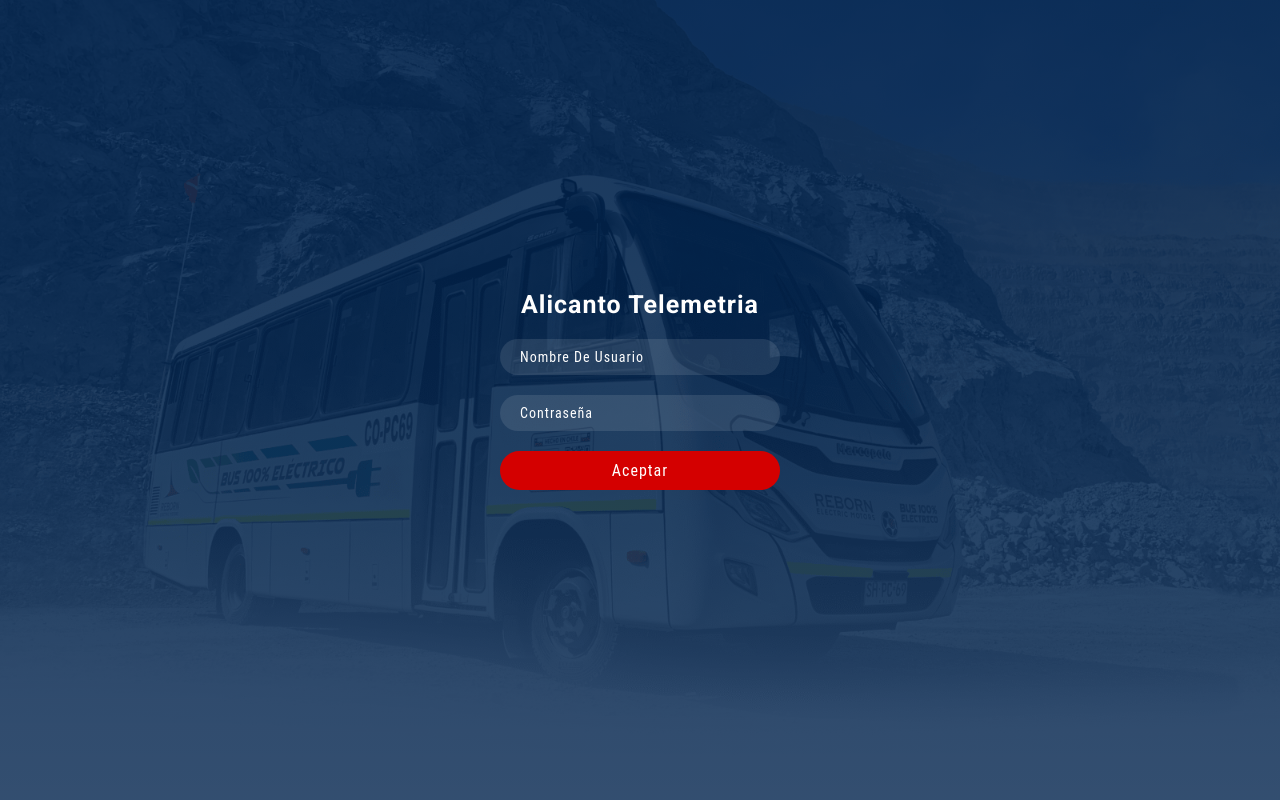
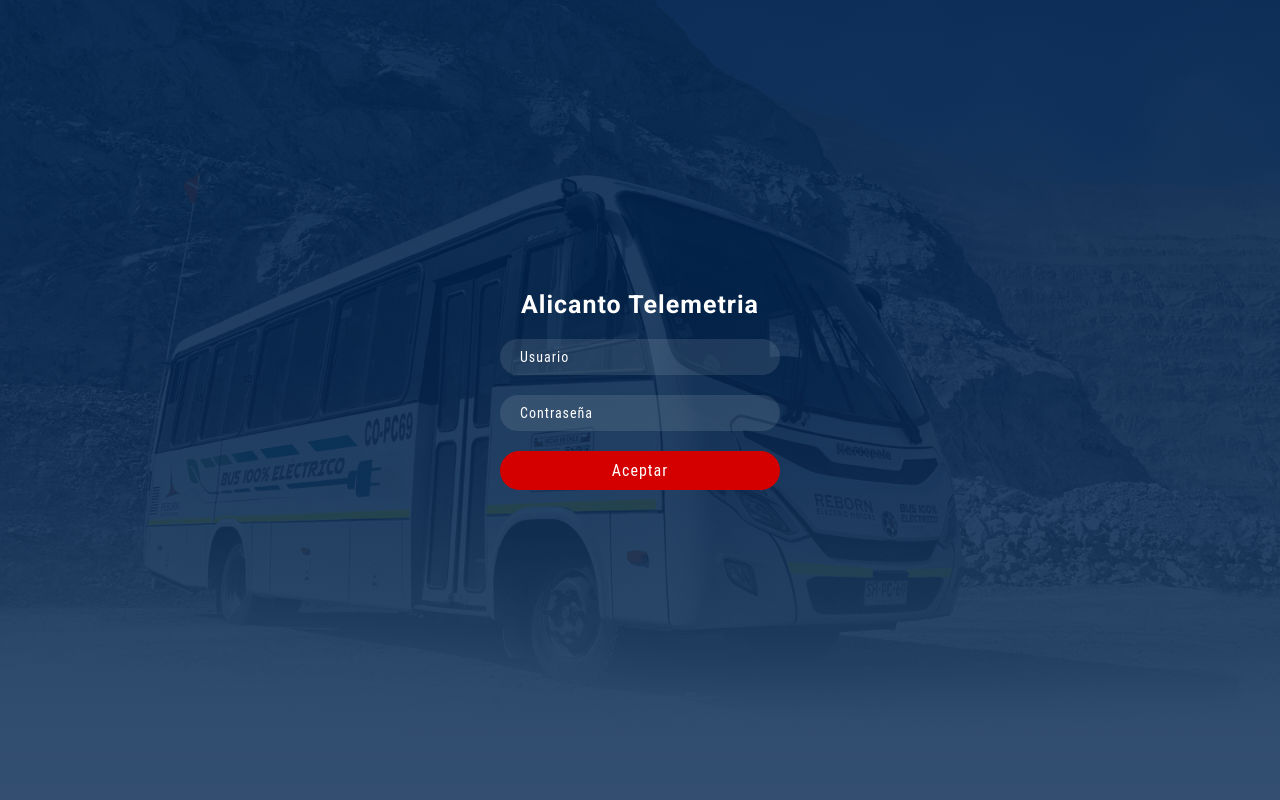
Before and after one commit to Reborn-Telemetry/Alicanto-Backend, a Django app: page /login in a window 1280 px wide. Run offline with Django 5.2, Linux system fonts and the light colour scheme; parts of the project's set-up code (start-up, migrations or seed data) failed here and were passed over; some libraries are stand-ins or nearby versions.

Commit message:
change input

```diff
--- a/templates/pages/login.html
+++ b/templates/pages/login.html
@@ -29,7 +29,7 @@
                     <h1>Alicanto Telemetria</h1>
                     <form action="{% url 'login' %}" method="POST">
                         {% csrf_token %}
-                        <input type="text" name="username" placeholder="Nombre de Usuario" />
+                        <input type="text" name="username" placeholder="Usuario" />
                         <input type="password" name="password" placeholder="Contraseña" />
                         <input type="submit" name="" value="Aceptar" />
                     </form>
```
